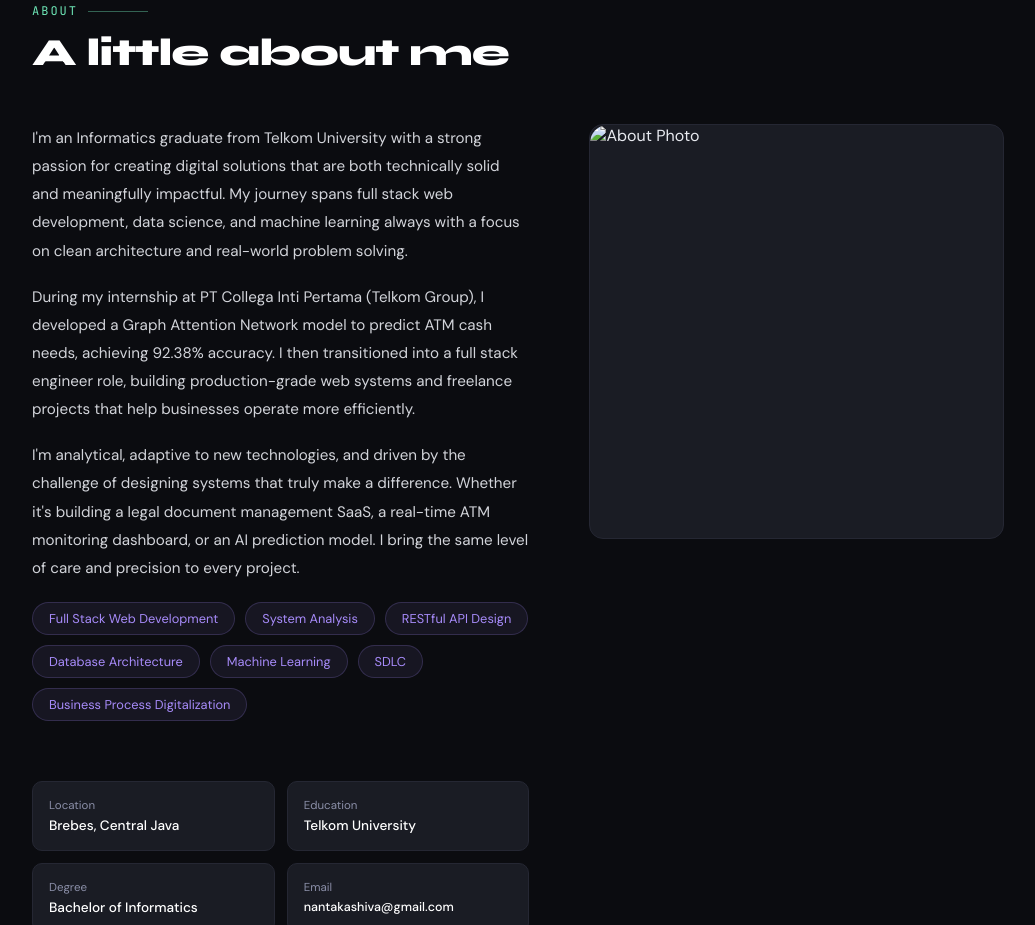
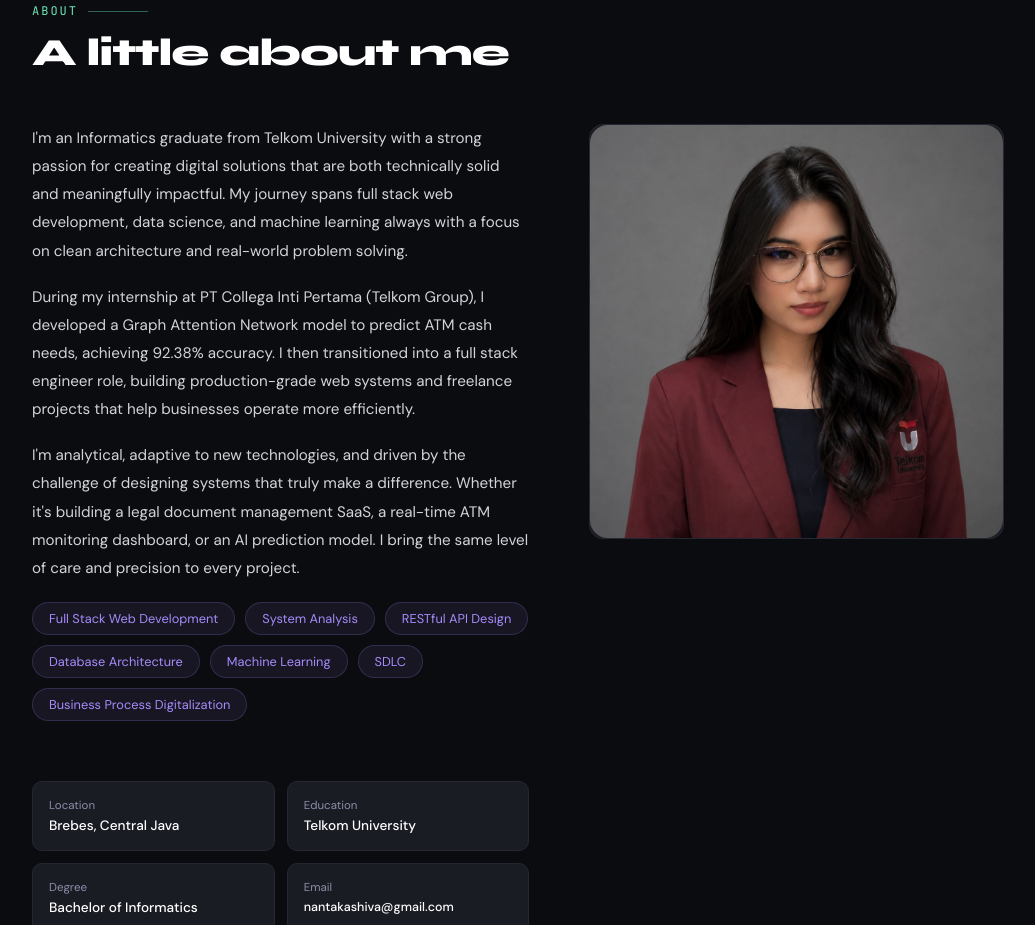
Before and after one commit to nantakashiv/My-Portfolio, a plain HTML site: page index.html in a window 1280 px wide. Shown: the part 878-1803 px from the top of the page, without its empty margins (122-1157 px from the left). Drawn offline with Linux system fonts and the light colour scheme.

Commit message:
fix the photo

```diff
--- a/index.html
+++ b/index.html
@@ -765,7 +765,7 @@
       <div class="about-photo-wrap">
         <div class="about-photo">
           <img
-            src="assets/about-photo.jpg"
+            src="assets/shivanie.jpeg"
             alt="About Photo"
             style="
               width:100%;
```
